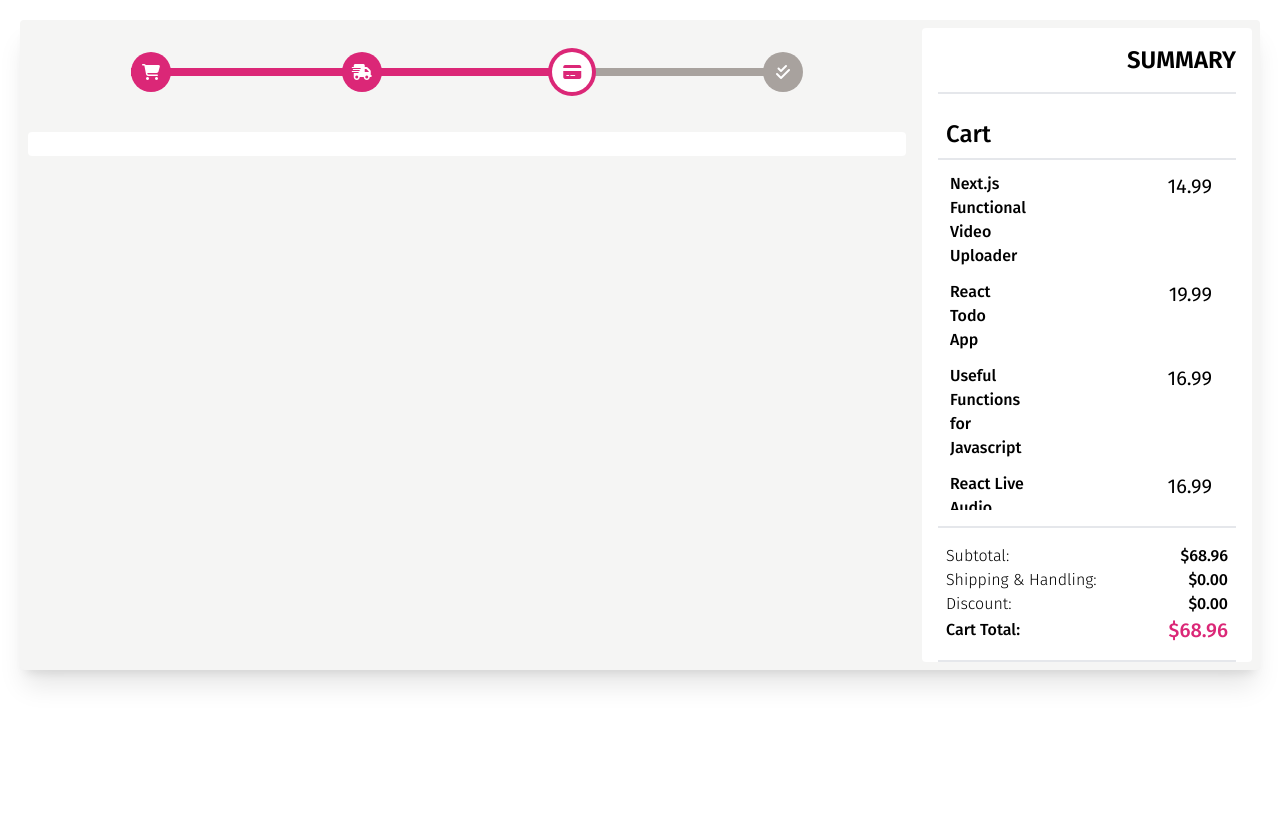
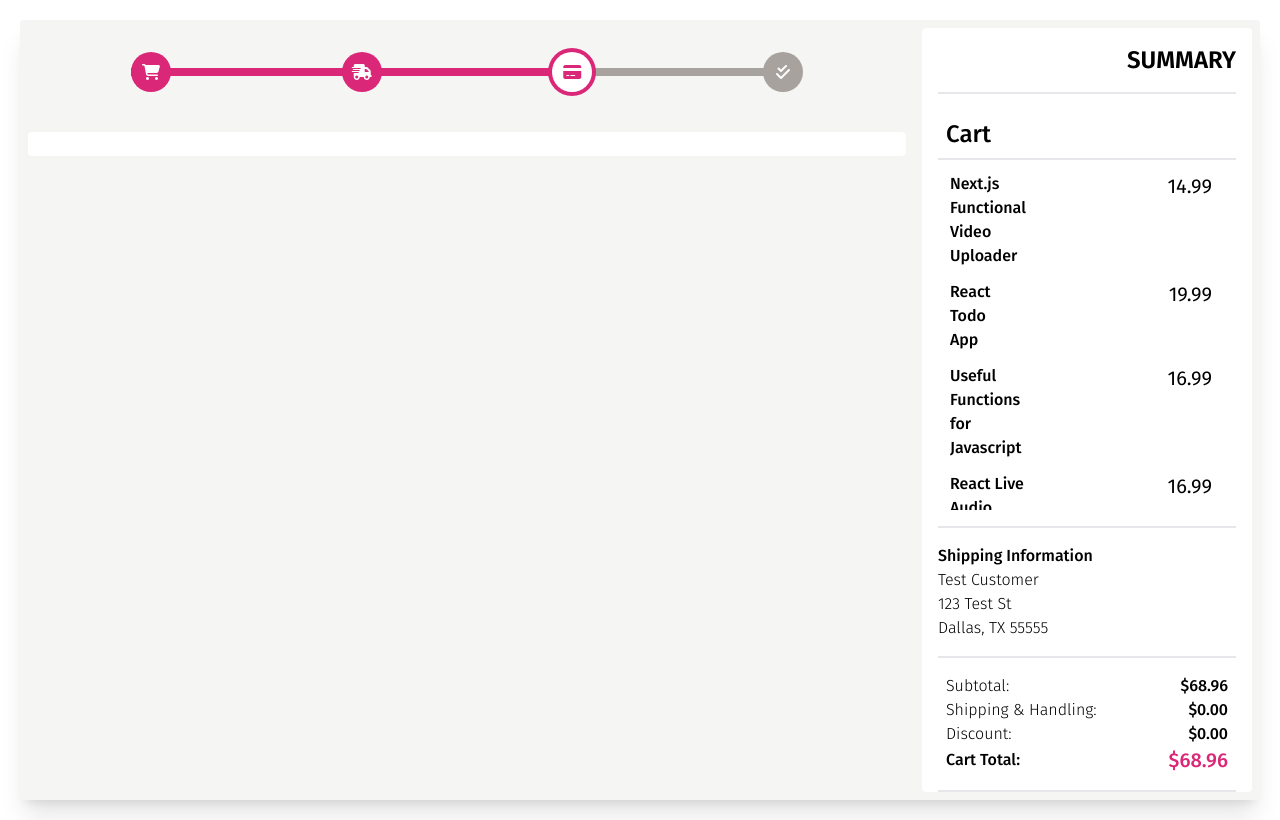
Before and after one commit to chanceltron/code-commerce-2, a React (Vite) app: page / in a window 1280 px wide. Built offline with nearby package versions, Linux system fonts and the light colour scheme.

Commit message:
Add shipping info to the summary

```diff
--- a/src/components/Checkout.jsx
+++ b/src/components/Checkout.jsx
@@ -13,7 +13,13 @@ export default class Checkout extends Component {
       total: 0,
     },
     discountCodes: ['discount5', 'discount10'],
-    shippingInfo: {},
+    shippingInfo: {
+      fullName: 'Test Customer',
+      address: '123 Test St',
+      postalCode: '55555',
+      state: 'TX',
+      city: 'Dallas',
+    },
     promoCode: '',
     formStep: 3,
     cartLength: 0,
@@ -155,6 +161,21 @@ export default class Checkout extends Component {
               />
             </div>
           )}
+          {formStep === 3 && (
+            <div className='py-4 border-b-2'>
+              <h4 className='font-medium'>Shipping Information</h4>
+              <div className='flex flex-col'>
+                <p>{this.state.shippingInfo.fullName}</p>
+                <p>{this.state.shippingInfo.address}</p>
+                <p>
+                  {this.state.shippingInfo.city},{' '}
+                  {this.state.shippingInfo.state}{' '}
+                  {this.state.shippingInfo.postalCode}
+                </p>
+                <p>{this.state.shippingInfo.country}</p>
+              </div>
+            </div>
+          )}
           <div className='py-4 border-b-2'>
             <div className='flex justify-between px-2'>
               <h4 className=''>Subtotal:</h4>
--- a/src/components/Stepper.jsx
+++ b/src/components/Stepper.jsx
@@ -77,7 +77,7 @@ export default class Stepper extends Component {
               </div>
               {stepper.id !== 4 && (
                 <div
-                  className={`absolute h-2 w-24 z-0 ${stepper.bar} sm:w-40 lg:w-60`}></div>
+                  className={`absolute h-2 w-32 z-0 ${stepper.bar} sm:w-40 lg:w-60`}></div>
               )}
             </div>
           );
```
